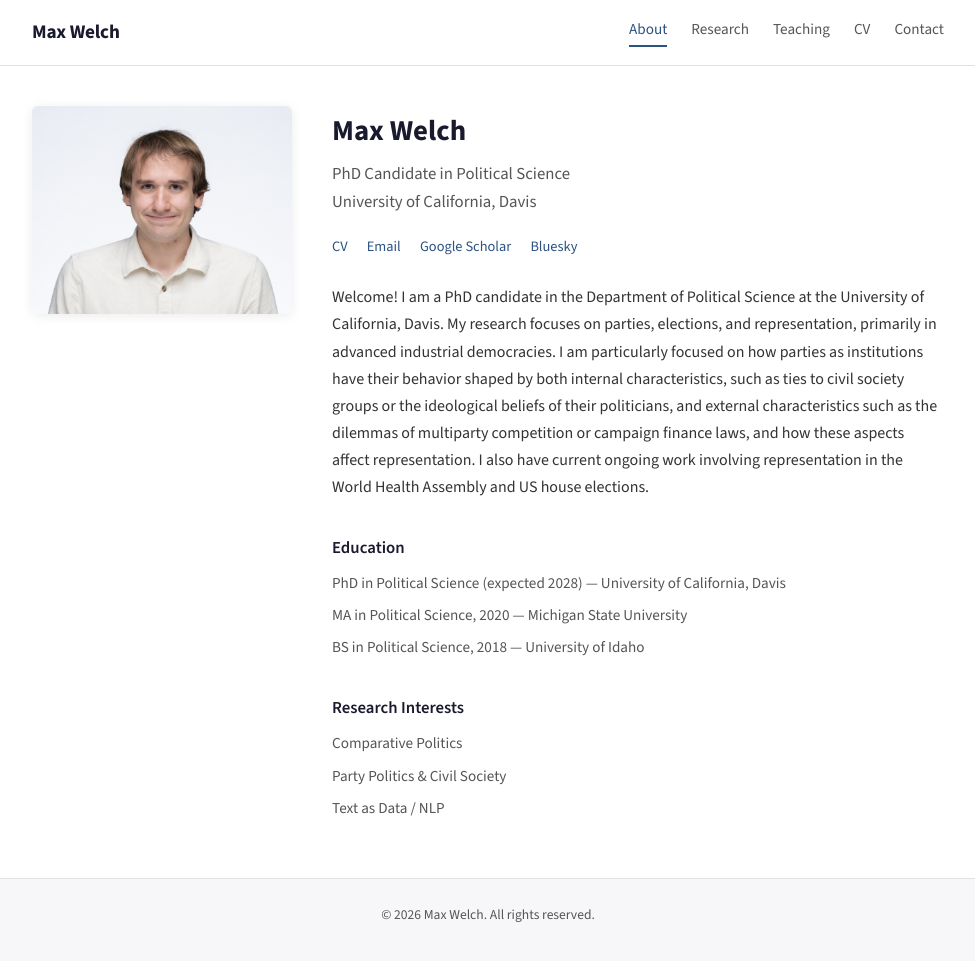
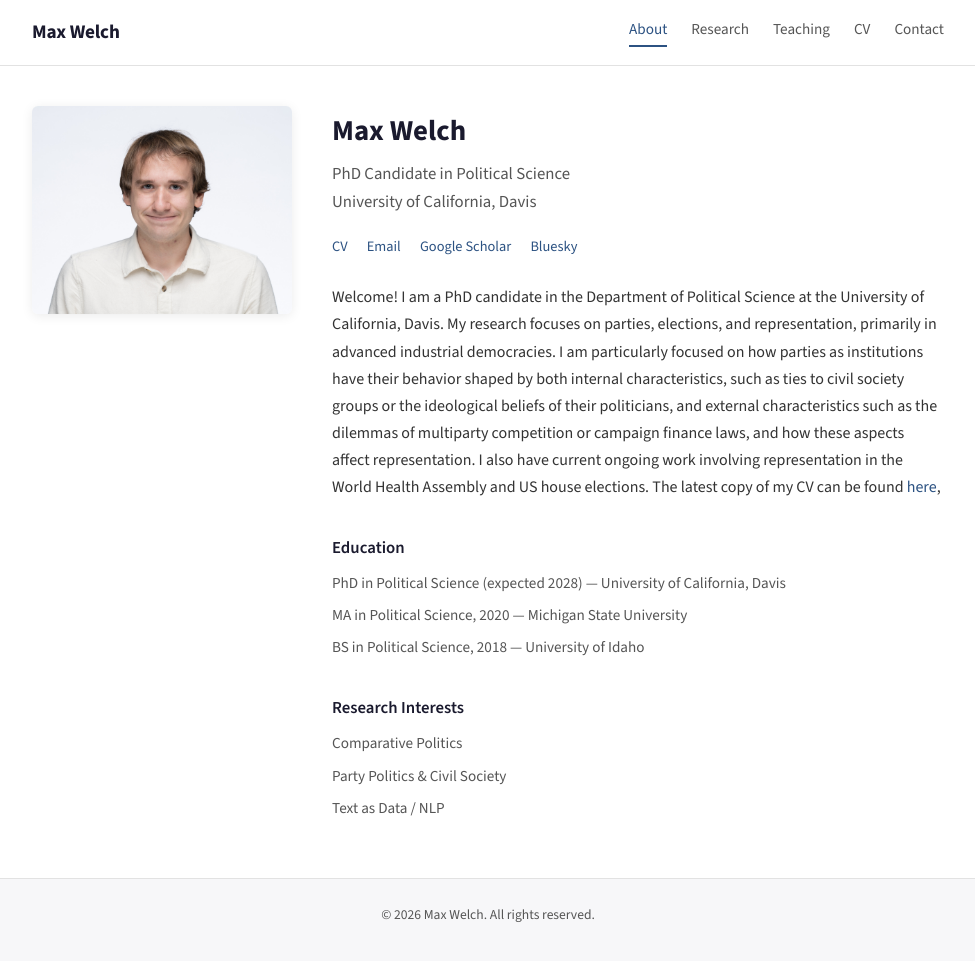
Before and after one commit to max-f-welch/max-f-welch.github.io, a Jekyll site: the page built from index.md, in a window 1280 px wide and 966 px high. Shown: the top 961 px of the window, without its empty margins (152-1127 px from the left). Built offline with Jekyll 4.4.1, drawn with Linux system fonts in a browser that asks for light colours.

Commit message:
Update index.md

```diff
--- a/index.md
+++ b/index.md
@@ -28,7 +28,8 @@ title: About
       ideological beliefs of their politicians, and external characteristics such as
       the dilemmas of multiparty competition or campaign finance laws, and how these
       aspects affect representation. I also have current ongoing work involving
-      representation in the World Health Assembly and US house elections.
+      representation in the World Health Assembly and US house elections. The latest
+      copy of my CV can be found <a href="{{ '/assets/pdf/cv.pdf' | relative_url }}" target="_blank">here</a>,
     </p>
 
     <div class="info-section">
```
